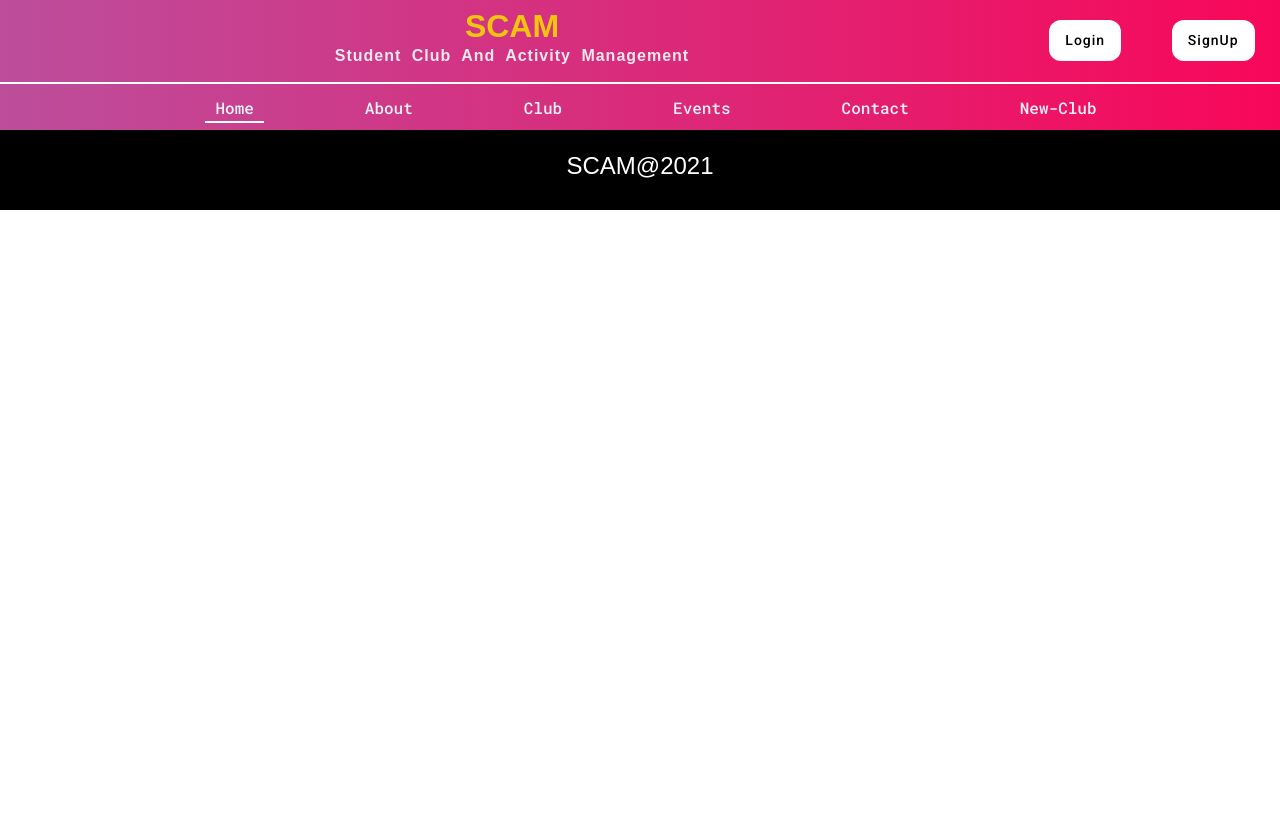
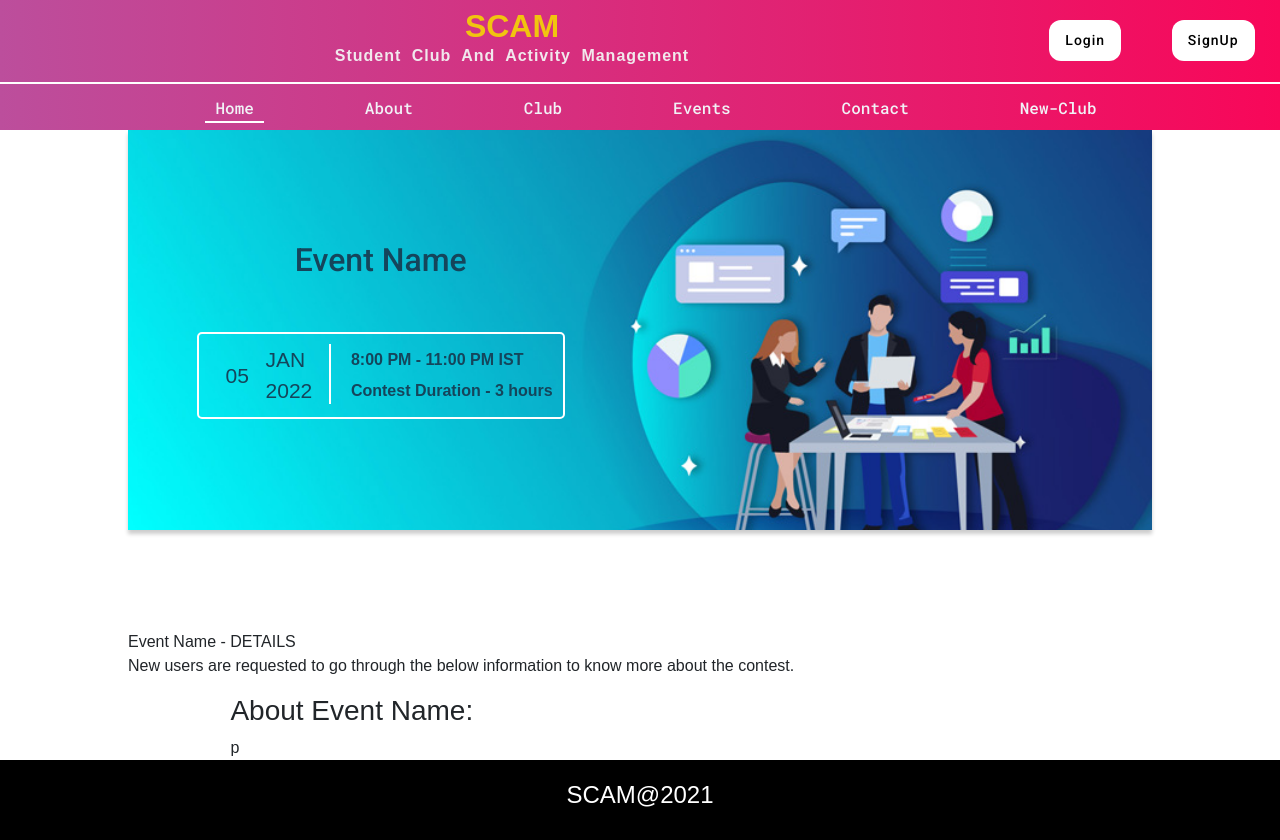
Before and after one commit to SCAM2022/Frontend, a React (Create React App) app in the folder front/: page /eventShow in a window 1280 px wide. Before the commit the page ends 800 px from the top, so only its background shows below. Built offline with nearby package versions, Linux system fonts and the light colour scheme.

Commit message:
eventItem

```diff
--- a/front/src/Pages/UserDashboard/UserDashboard.jsx
+++ b/front/src/Pages/UserDashboard/UserDashboard.jsx
@@ -24,6 +24,7 @@ import Member from "../../components/Member/Member";
 import Profile from "../../components/Profile/Profile";
 import Cookies from "js-cookie";
 import Event from "../../components/Event/Event";
+import ShowEvent from "../../components/ShowEvent/ShowEvent";
 
 const UserDashboard = (props) => {
   const [loggedIn, setLoggedIn] = React.useState(false);
@@ -77,6 +78,7 @@ const UserDashboard = (props) => {
         <Route exact path="/newClub" element={<NewClub />} />
         <Route exact path="/club/:cname" element={<Club />} />
         <Route exact path="/event" element={<Event />} />
+        <Route exact path="/eventShow" element={<ShowEvent />} />
 
         {/* <Route
         path="/v/:vname/drinks/"
--- a/front/src/components/Event/Event.css
+++ b/front/src/components/Event/Event.css
@@ -96,4 +96,5 @@ font-family: 'Space Grotesk', sans-serif;
   padding-bottom: 30px;
   border-bottom: 1px solid #ccc;
   margin-bottom: 30px;
+  color: #5f5d5d;
 }
--- a/front/src/components/Event/Event.js
+++ b/front/src/components/Event/Event.js
@@ -3,6 +3,7 @@ import "./Event.css";
 import poster from "../../assets/eventImg.png";
 import EventItem from "./EventItem";
 import styled from "@emotion/styled";
+import { eventDetail } from "./EventItemDetail";
 
 const Event = () => {
   return (
@@ -28,11 +29,37 @@ const Event = () => {
           <span></span>
         </div>
         <div className="live_events">
+          {eventDetail?.map((item) => {
+            const {
+              id,
+              name,
+              date,
+              duration,
+              startDate,
+              endDate,
+              about,
+              criteria,
+              rules,
+            } = item;
+
+            return (
+              <EventItem
+                id={id}
+                name={name}
+                date={date}
+                duration={duration}
+                startDate={startDate}
+                endDate={endDate}
+                about={about}
+                criteria={criteria}
+                rules={rules}
+              />
+            );
+          })}
+          {/* <h4>MORE EVENTS</h4> */}
+          {/* <EventItem />
           <EventItem />
-          <h4>MORE EVENTS</h4>
-          <EventItem />
-          <EventItem />
-          <EventItem />
+          <EventItem /> */}
         </div>
         <div className="events"></div>
       </div>
--- a/front/src/components/Event/EventItem.css
+++ b/front/src/components/Event/EventItem.css
@@ -30,6 +30,7 @@ font-family: 'Space Grotesk', sans-serif;
   flex-direction: column;
   align-items: center;
   justify-content: space-between;
+  color: #5f5d5d;
 }
 
 .eventItem_left > span:first-child {
@@ -54,6 +55,7 @@ font-family: 'Space Grotesk', sans-serif;
 
 .eventItem_center {
   margin-left: 40px;
+  color: #5f5d5d;
 }
 .eventItem_center > h4 {
   font-family: "Poppins", sans-serif;
@@ -103,7 +105,10 @@ font-family: 'Space Grotesk', sans-serif;
 }
 
 .eventItem_right > button:hover {
-  color: #000;
   border: none;
   box-shadow: rgba(0, 0, 0, 0.24) 0px 3px 8px;
 }
+
+.eventItem_right > button:hover a {
+  color: #000;
+}
--- a/front/src/components/Event/EventItem.js
+++ b/front/src/components/Event/EventItem.js
@@ -2,8 +2,19 @@ import React from "react";
 import "./EventItem.css";
 import AccessTimeIcon from "@mui/icons-material/AccessTime";
 import NavigateNextIcon from "@mui/icons-material/NavigateNext";
+import { Link } from "react-router-dom";
 
-const EventItem = () => {
+const EventItem = ({
+  id,
+  name,
+  date,
+  duration,
+  startDate,
+  endDate,
+  about,
+  criteria,
+  rules,
+}) => {
   return (
     <div className="eventItem">
       <div className="eventItem_left">
@@ -15,7 +26,7 @@ const EventItem = () => {
       <div className="eventItem_center">
         <h4>Event Name</h4>
         <div className="eventItem_centr_info">
-          <span>CONTEST</span>
+          <span>Contest</span>
           <span className="eventItem_centr_info_underline"></span>
           <span>
             <AccessTimeIcon className="icon" />
@@ -25,7 +36,9 @@ const EventItem = () => {
       </div>
       <div className="eventItem_right">
         <button>
-          SET REMINDER <NavigateNextIcon />
+          <Link to="/eventShow">
+            SET REMINDER <NavigateNextIcon />
+          </Link>
         </button>
       </div>
     </div>
--- /dev/null
+++ b/front/src/components/Event/EventItemDetail.js
@@ -0,0 +1,31 @@
+let eventId = 0;
+export const eventDetail = [
+  {
+    id: ++eventId,
+    name: "Event Name",
+    date: "",
+    duration: "",
+    startDate: "",
+    endDate: "",
+    about: "",
+    criteria: "",
+    rules: [
+      {
+        id: ++eventId,
+        rule: "",
+      },
+      {
+        id: ++eventId,
+        rule: "",
+      },
+      {
+        id: ++eventId,
+        rule: "",
+      },
+      {
+        id: ++eventId,
+        rule: "",
+      },
+    ],
+  },
+];
--- /dev/null
+++ b/front/src/components/ShowEvent/ShowEvent.css
@@ -0,0 +1,82 @@
+@import url("https://fonts.googleapis.com/css2?family=Poppins:wght@300;400;500;600;700;800&family=Roboto+Mono:wght@300;400;500;600;700&family=Roboto:wght@300;400;500;700;900&family=Space+Grotesk:wght@300;400;500;600;700&display=swap");
+
+/*
+font-family: 'Poppins', sans-serif;
+font-family: 'Roboto', sans-serif;
+font-family: 'Roboto Mono', monospace;
+font-family: 'Space Grotesk', sans-serif;
+
+*/
+
+.showEvent {
+  width: 80%;
+  margin: 0px auto;
+  height: 100%;
+}
+
+.showEvent_poster {
+  width: 100%;
+  height: 400px;
+  background-image: url("../../assets/show.jpg");
+  background-position: center;
+  background-repeat: no-repeat;
+  background-size: cover;
+  margin-bottom: 100px;
+  display: flex;
+  flex-direction: column;
+  justify-content: space-evenly;
+  padding-left: 60px;
+  box-shadow: 0 4px 4px rgb(0 0 0 / 20%);
+}
+.showEvent_poster_container {
+  width: 40%;
+  display: grid;
+  place-items: center;
+  height: 200px;
+}
+
+.showEvent_poster_container > h2 {
+  font-family: "Roboto", sans-serif;
+  font-size: 32px;
+  margin-bottom: 30px;
+  font-weight: 500;
+  text-transform: capitalize;
+  color: #15455b;
+}
+
+.showEvent_poster_info {
+  min-width: 130px;
+  display: flex;
+  padding: 10px;
+  border: 2px solid #fff;
+  border-radius: 5px;
+}
+
+.showEvent_poster_info_left {
+  display: flex;
+  align-items: center;
+  justify-content: space-evenly;
+  width: 120px;
+}
+
+.showEvent_poster_info_left span {
+  font-size: 21px;
+  color: #15455b;
+}
+.showEvent_poster_info_underline {
+  width: 2px;
+  height: 60px;
+  background-color: #fff;
+}
+
+.showEvent_poster_info_right {
+  display: flex;
+  flex-direction: column;
+  justify-content: space-around;
+  margin-left: 20px;
+  color: #15455b;
+}
+
+.showEvent_poster_info_right span {
+  font-weight: 600;
+}
--- /dev/null
+++ b/front/src/components/ShowEvent/ShowEvent.js
@@ -0,0 +1,42 @@
+import React from "react";
+import "./ShowEvent.css";
+
+const ShowEvent = () => {
+  return (
+    <div className="showEvent">
+      <div className="showEvent_poster">
+        <div className="showEvent_poster_container">
+          <h2 className="showEvent_heading">Event Name</h2>
+          <div className="showEvent_poster_info">
+            <div className="showEvent_poster_info_left">
+              <span className="poster_info_color">05</span>
+              <span>
+                JAN <br /> 2022
+              </span>
+            </div>
+            <span className="showEvent_poster_info_underline"></span>
+            <div className="showEvent_poster_info_right">
+              <span>8:00 PM - 11:00 PM IST</span>
+              <span>Contest Duration - 3 hours</span>
+            </div>
+          </div>
+        </div>
+      </div>
+      <div className="showEvent_detail">
+        <span>Event Name - DETAILS</span>
+        <p>
+          New users are requested to go through the below information to know
+          more about the contest.
+        </p>
+        <div className="showEvent about">
+          <h3>About Event Name:</h3>p
+        </div>
+        <div className="showEvent_contest_detail"></div>
+        <div className="showEvent_criteria"></div>
+        <div className="showEvent_rules"></div>
+      </div>
+    </div>
+  );
+};
+
+export default ShowEvent;
```
Also changed, not shown: front/src/assets/show.jpg (added).
